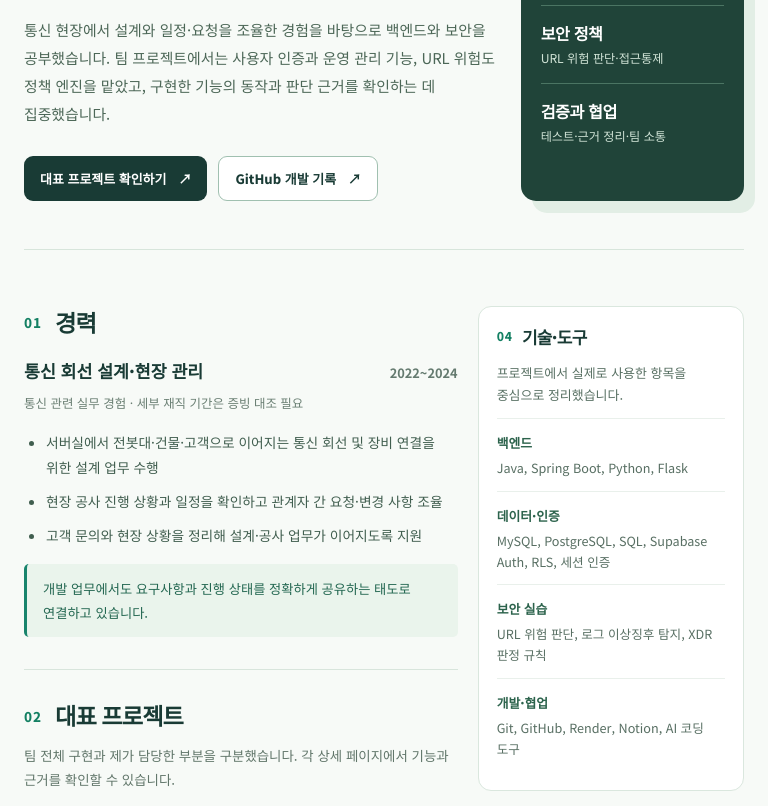
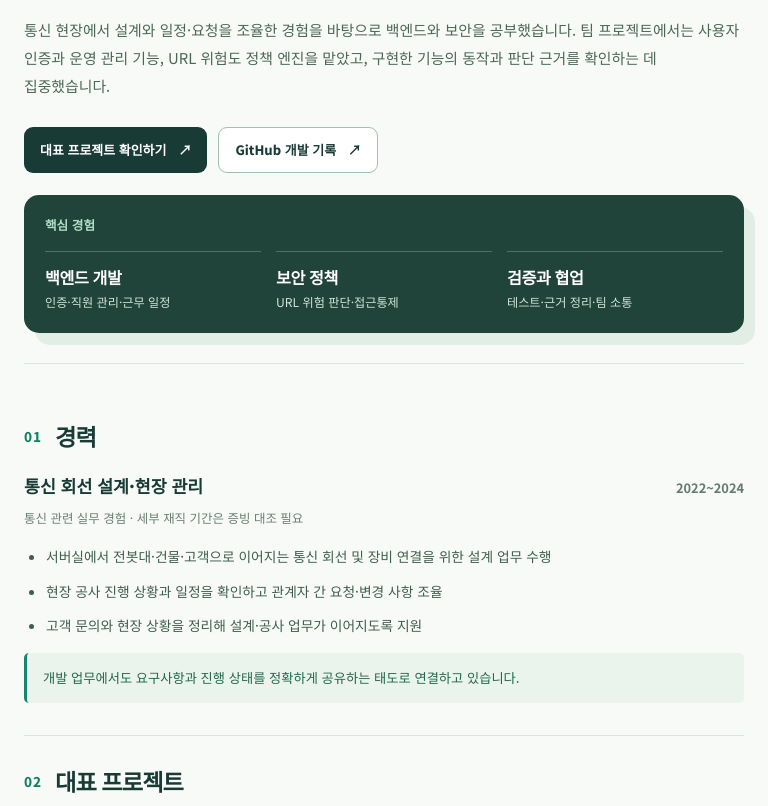
Before and after one commit to ecde4499/SKT-ALEPH-AI, a plain HTML site: page portfolio/resume.html in a window 768 px wide. Shown: the part 294-1100 px from the top of the page. Drawn offline with Linux system fonts and the light colour scheme.

Commit message:
style(resume): improve tablet readability by stacking main and supporting sections

```diff
--- a/portfolio/resume.css
+++ b/portfolio/resume.css
@@ -116,3 +116,14 @@
   .resume-project,.resume-side-section{break-inside:avoid}
   a{color:#111!important;text-decoration:none}
 }
+/* Tablet readability: show experience and skills in full-width sections. */
+@media(min-width:721px) and (max-width:900px){
+  .resume-hero{grid-template-columns:1fr;gap:22px;padding-bottom:30px}
+  .resume-focus{display:grid;grid-template-columns:repeat(3,minmax(0,1fr));gap:15px;padding:19px 21px}
+  .resume-focus-label{grid-column:1/-1;margin-bottom:0}
+  .resume-focus>div{padding:11px 0 0}
+  .resume-main-grid{grid-template-columns:1fr;gap:0}
+  .resume-side-column{display:grid;grid-template-columns:repeat(2,minmax(0,1fr));gap:14px;padding-top:18px}
+  .resume-side-section{margin:0}
+  .resume-side-section:last-child{grid-column:1/-1}
+}
--- a/portfolio/resume.html
+++ b/portfolio/resume.html
@@ -7,7 +7,7 @@
   <meta name="theme-color" content="#f8faf6">
   <title>김태양 | 이력서</title>
   <link rel="stylesheet" href="./style.css?v=20261111-review4">
-  <link rel="stylesheet" href="./resume.css?v=20261111-r1">
+  <link rel="stylesheet" href="./resume.css?v=20261111-r2">
 </head>
 <body class="resume-page">
 <a class="skip" href="#resume-main">본문으로</a>
```
Also changed, not shown: .github/workflows/bra-public-check.yml.
